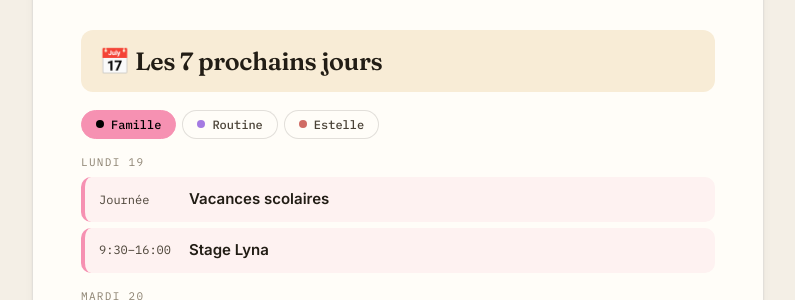
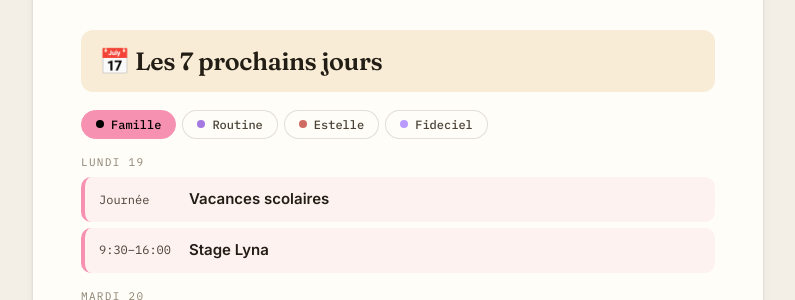
Before and after one commit to Geoffrey-Maillot/theon-rapports, a Jekyll site: the page built from _posts/2026-10-17-matin.md, in a window 1280 px wide and 900 px high, scrolled down 981 px. Shown: the part 143-443 px from the top of the window, without its empty margins (242-1037 px from the left). Built offline with Jekyll 4.4.1, drawn with Linux system fonts in a browser that asks for light colours.

Commit message:
Agenda Fideciel + exclusion Lieu de travail (workingLocation)

```diff
--- a/_posts/2026-10-17-matin.md
+++ b/_posts/2026-10-17-matin.md
@@ -46,6 +46,7 @@ subtitle: "Samedi 17 octobre 2026"
     <button class="tab-btn active" data-tab="famille" style="--c:#f691b2;--fg:#000"><span class="tab-dot"></span>Famille</button>
     <button class="tab-btn" data-tab="routine" style="--c:#a47ae2;--fg:#000"><span class="tab-dot"></span>Routine</button>
     <button class="tab-btn" data-tab="estelle" style="--c:#d06b64;--fg:#000"><span class="tab-dot"></span>Estelle</button>
+    <button class="tab-btn" data-tab="fideciel" style="--c:#b99aff;--fg:#000"><span class="tab-dot"></span>Fideciel</button>
   </div>
 
   <div class="tab-panel active" id="tab-famille" style="--c:#f691b2">
@@ -116,6 +117,21 @@ subtitle: "Samedi 17 octobre 2026"
     <div class="day-label">Mercredi 21</div>
     <div class="evts">
       <div class="evt"><span class="evt-time">Journée</span><span class="evt-title">Adam à la maison</span></div>
+    </div>
+  </div>
+
+  <div class="tab-panel" id="tab-fideciel" style="--c:#b99aff">
+    <div class="day-label">Lundi 19</div>
+    <div class="evts">
+      <div class="evt"><span class="evt-time">09:15</span><span class="evt-title">Point hebdo Refonte React</span></div>
+    </div>
+    <div class="day-label">Jeudi 22</div>
+    <div class="evts">
+      <div class="evt"><span class="evt-time">09:00</span><span class="evt-title">Réunion Devs Front Fideciel</span></div>
+    </div>
+    <div class="day-label">Vendredi 23</div>
+    <div class="evts">
+      <div class="evt"><span class="evt-time">11:00</span><span class="evt-title">Point hebdo front (refonte presta)</span></div>
     </div>
   </div>
 </div>
```
